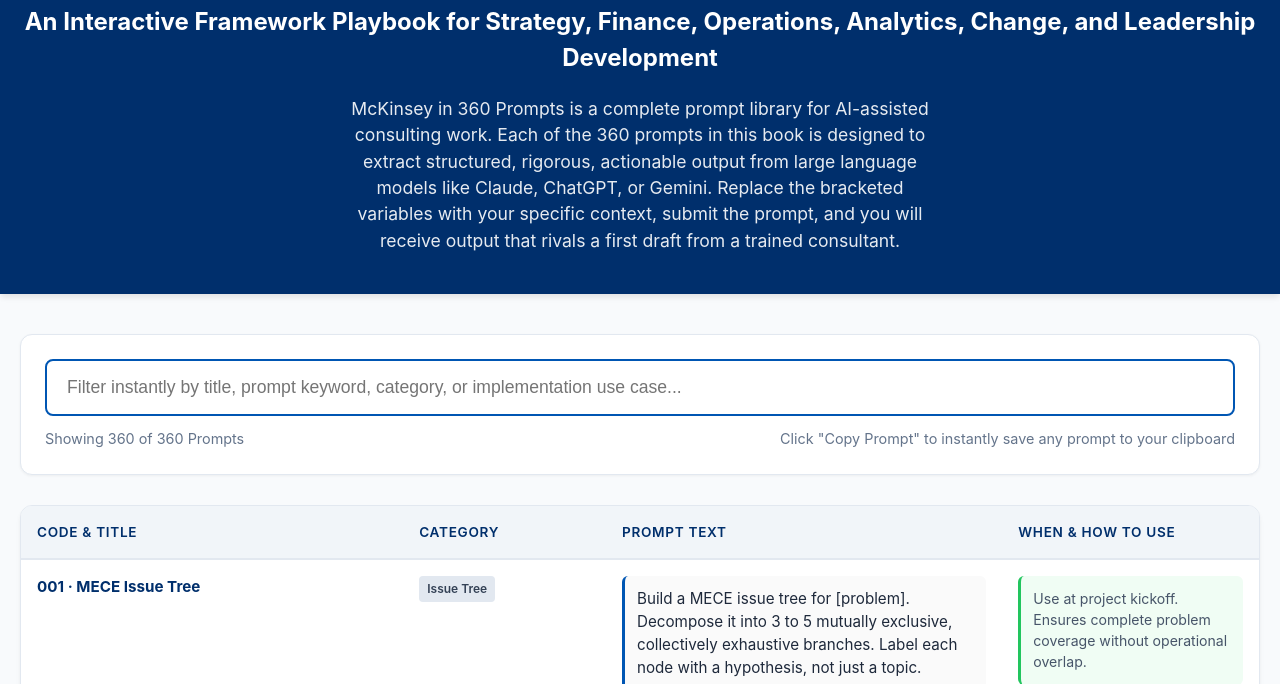
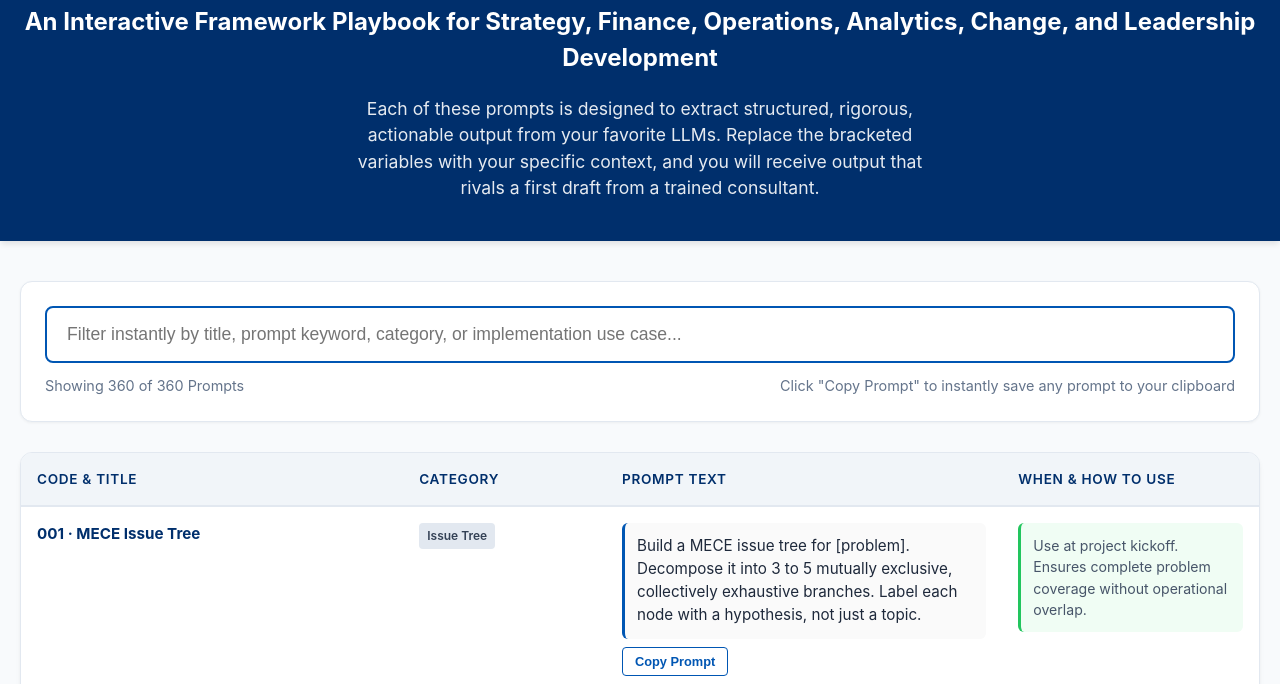
Before and after one commit to webparts360-ai/McKinseyAI, a plain HTML site: page index.html in a window 1280 px wide. Shown: the part 116-800 px from the top of the page. Drawn offline with Linux system fonts and the light colour scheme.

Commit message:
Update prompt library description in index.html
Revised description of McKinsey in 360 Prompts for clarity.

```diff
--- a/index.html
+++ b/index.html
@@ -214,7 +214,7 @@
     <header>
         <h1>McKinsey in 360 AI Prompts</h1>
         <h2>An Interactive Framework Playbook for Strategy, Finance, Operations, Analytics, Change, and Leadership Development</h2>
-      <p>McKinsey in 360 Prompts is a complete prompt library for AI-assisted consulting work. Each of the 360 prompts in this book is designed to extract structured, rigorous, actionable output from large language models like Claude, ChatGPT, or Gemini. Replace the bracketed variables with your specific context, submit the prompt, and you will receive output that rivals a first draft from a trained consultant.</p>
+      <p>Each of these prompts is designed to extract structured, rigorous, actionable output from your favorite LLMs. Replace the bracketed variables with your specific context, and you will receive output that rivals a first draft from a trained consultant.</p>
     </header>
 
     <div class="container">
```
